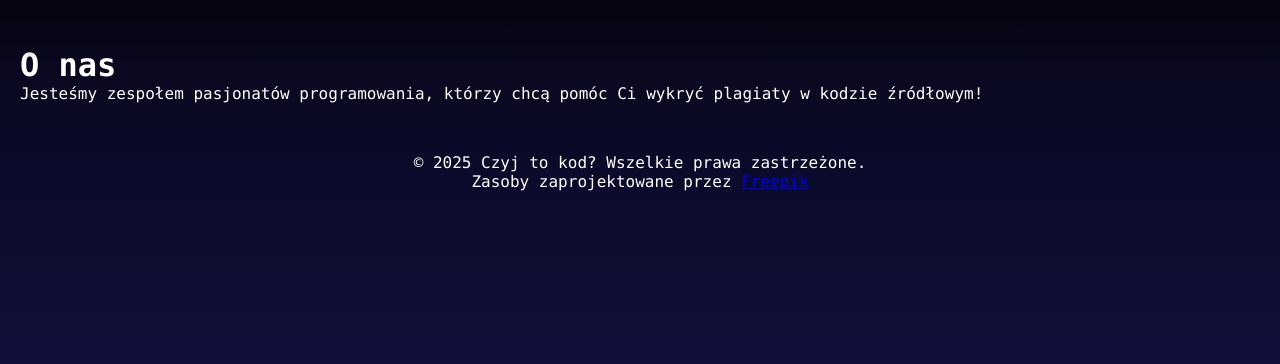
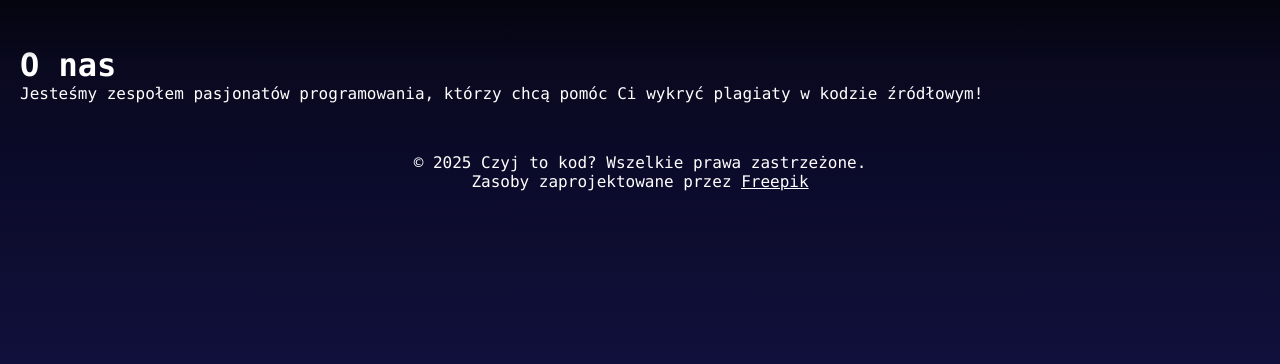
Before and after one commit to GuminskiKrzysztof/DetekcjaPlagiatu, a Flask app: page /o-nas in a window 1280 px wide. Shown: the part 94-458 px from the top of the page. Run offline with Flask 3, Linux system fonts and the light colour scheme; some libraries are stand-ins or nearby versions.

Commit message:
Add footer link color styling to improve visibility

```diff
--- a/static/style.css
+++ b/static/style.css
@@ -123,6 +123,10 @@ footer {
     text-align: center;
     padding: 10px;
     margin-top: 20px;
+}
+
+footer a {
+    color: white;
 }
 
 /* Grid container */
```
